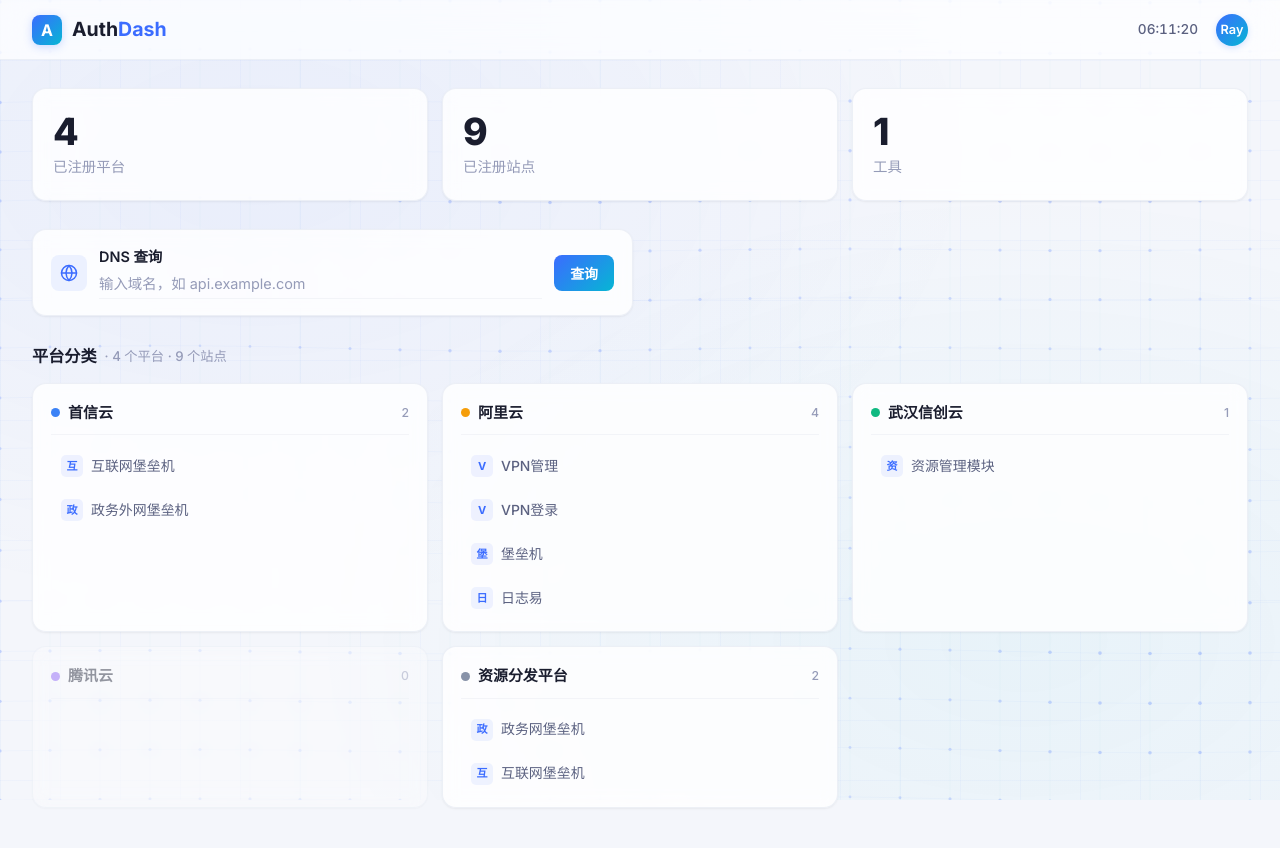
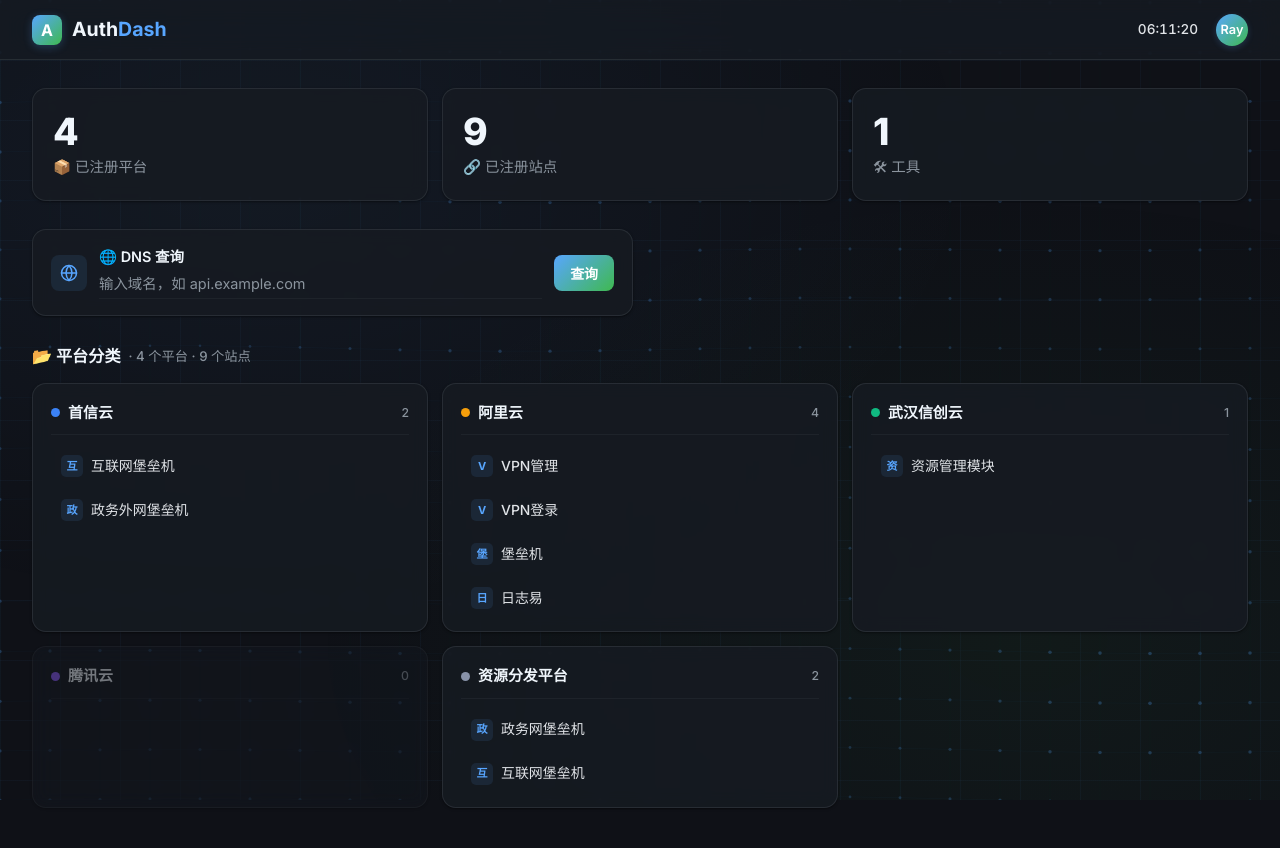
Before and after one commit to 314062304/AuthDash, a FastAPI app: page / in a window 1280 px wide. Run offline with FastAPI, Linux system fonts and the light colour scheme.

Commit message:
暗色科技风主题实装
- CSS变量整体切换为暗色：#0f1117背景，#161b22卡片，#58a6ff主色
- 添加暗色网格背景（body::after，60px 暗蓝网格）
- 更新wave canvas颜色适配暗色（蓝+绿）
- 统计标签添加emoji：📦🔗🛠
- 工具和分类标题添加emoji：🌐📂
- 替换硬编码的浅色背景为CSS变量
- 移除浅色主题遗留的rgba(250,251,254)等值

Co-Authored-By: Claude Opus 4.8 <noreply@anthropic.com>

```diff
--- a/static/style.css
+++ b/static/style.css
@@ -1,23 +1,23 @@
 /* ============================================================
-   AuthDash — Light Tech Theme
+   AuthDash — Dark Tech Theme
    ============================================================ */
 :root {
-  --bg: #f4f6fb;
-  --bg-card: rgba(255,255,255,0.82);
-  --bg-elevated: rgba(250,251,254,0.8);
-  --bg-glass: rgba(255,255,255,0.72);
-  --border: rgba(226,230,240,0.6);
-  --border-light: rgba(238,240,246,0.7);
-  --text: #1a1d2e;
-  --text-secondary: #5b6180;
-  --text-muted: #959bb8;
-  --accent: #3b6cff;
-  --accent-light: #6b8fff;
-  --accent-bg: rgba(59,108,255,0.08);
-  --gradient-1: #3b6cff;
-  --gradient-2: #06b6d4;
-  --shadow-sm: 0 1px 3px rgba(0,0,0,0.04), 0 1px 2px rgba(0,0,0,0.03);
-  --shadow-md: 0 4px 16px rgba(0,0,0,0.05), 0 2px 8px rgba(0,0,0,0.03);
+  --bg: #0f1117;
+  --bg-card: rgba(22,27,34,0.88);
+  --bg-elevated: rgba(22,27,34,0.92);
+  --bg-glass: rgba(22,27,34,0.85);
+  --border: rgba(48,54,61,0.7);
+  --border-light: rgba(33,38,45,0.8);
+  --text: #f0f6fc;
+  --text-secondary: #e1e4e8;
+  --text-muted: #8b949e;
+  --accent: #58a6ff;
+  --accent-light: #79c0ff;
+  --accent-bg: rgba(88,166,255,0.1);
+  --gradient-1: #58a6ff;
+  --gradient-2: #3fb950;
+  --shadow-sm: 0 1px 3px rgba(0,0,0,0.3), 0 1px 2px rgba(0,0,0,0.2);
+  --shadow-md: 0 4px 16px rgba(0,0,0,0.4), 0 2px 8px rgba(0,0,0,0.25);
   --radius: 12px;
   --radius-lg: 18px;
   --radius-full: 999px;
@@ -38,7 +38,7 @@ body {
 ::-webkit-scrollbar { width: 4px; }
 ::-webkit-scrollbar-track { background: transparent; }
 ::-webkit-scrollbar-thumb { background: var(--border); border-radius: 4px; }
-::selection { background: rgba(59,108,255,0.15); }
+::selection { background: rgba(88,166,255,0.15); }
 
 /* ===== Body background ===== */
 body::before {
@@ -46,8 +46,8 @@ body::before {
   position: fixed;
   inset: 0;
   background-image:
-    radial-gradient(ellipse at 20% 20%, rgba(59,108,255,0.06) 0%, transparent 50%),
-    radial-gradient(ellipse at 80% 80%, rgba(6,182,212,0.05) 0%, transparent 50%);
+    radial-gradient(ellipse at 20% 20%, rgba(88,166,255,0.06) 0%, transparent 50%),
+    radial-gradient(ellipse at 80% 80%, rgba(63,185,80,0.05) 0%, transparent 50%);
   pointer-events: none;
   z-index: 0;
 }
@@ -55,8 +55,8 @@ body::after {
   content: '';
   position: fixed;
   inset: 0;
-  background-image: linear-gradient(rgba(59,108,255,0.03) 1px, transparent 1px),
-                    linear-gradient(90deg, rgba(59,108,255,0.03) 1px, transparent 1px);
+  background-image: linear-gradient(rgba(88,166,255,0.04) 1px, transparent 1px),
+                    linear-gradient(90deg, rgba(88,166,255,0.04) 1px, transparent 1px);
   background-size: 60px 60px;
   pointer-events: none;
   z-index: 0;
@@ -100,7 +100,7 @@ body::after {
   border-radius: 8px;
   display: flex; align-items: center; justify-content: center;
   color: #fff; font-size: 16px; font-weight: 700;
-  box-shadow: 0 2px 8px rgba(59,108,255,0.25);
+  box-shadow: 0 2px 8px rgba(88,166,255,0.25);
   flex-shrink: 0;
 }
 .accent-text { color: var(--accent); }
@@ -121,7 +121,7 @@ body::after {
   background: linear-gradient(135deg, var(--gradient-1), var(--gradient-2));
   display: flex; align-items: center; justify-content: center;
   color: #fff; font-size: 0.75rem; font-weight: 600;
-  box-shadow: 0 2px 6px rgba(59,108,255,0.2);
+  box-shadow: 0 2px 6px rgba(88,166,255,0.2);
   flex-shrink: 0;
 }
 
--- a/templates/index.html
+++ b/templates/index.html
@@ -37,15 +37,15 @@
       <div class="stats-row">
         <div class="stat-card">
           <div class="stat-num" id="stat-platforms">-</div>
-          <div class="stat-label">已注册平台</div>
+          <div class="stat-label">📦 已注册平台</div>
         </div>
         <div class="stat-card">
           <div class="stat-num" id="stat-sites">-</div>
-          <div class="stat-label">已注册站点</div>
+          <div class="stat-label">🔗 已注册站点</div>
         </div>
         <div class="stat-card">
           <div class="stat-num" id="stat-tools">-</div>
-          <div class="stat-label">工具</div>
+          <div class="stat-label">🛠 工具</div>
         </div>
       </div>
 
@@ -56,7 +56,7 @@
             <svg viewBox="0 0 24 24" fill="none" stroke="currentColor" stroke-width="2" stroke-linecap="round" stroke-linejoin="round"><circle cx="12" cy="12" r="10"/><path d="M2 12h20"/><path d="M12 2a15.3 15.3 0 014 10 15.3 15.3 0 01-4 10 15.3 15.3 0 01-4-10 15.3 15.3 0 014-10z"/></svg>
           </div>
           <div class="tool-body">
-            <div class="tool-name">DNS 查询</div>
+            <div class="tool-name">🌐 DNS 查询</div>
             <input type="text" id="dns-input" placeholder="输入域名，如 api.example.com">
           </div>
           <button class="btn-primary" id="dns-btn" style="padding:8px 16px;font-size:0.82rem;">查询</button>
@@ -66,7 +66,7 @@
 
       <!-- Platform grid -->
       <div class="section-label">
-        平台分类 <span class="count" id="platform-count">· 加载中…</span>
+        📂 平台分类 <span class="count" id="platform-count">· 加载中…</span>
       </div>
       <div class="platform-grid" id="platform-grid">
         <div class="loading-pulse">加载平台分类…</div>
@@ -187,7 +187,7 @@
           ctx.beginPath();
           ctx.moveTo(p.ox, p.oy + p.z);
           ctx.lineTo(pr.ox, pr.oy + pr.z);
-          ctx.strokeStyle = `rgba(59,108,255,${op * 0.2})`;
+          ctx.strokeStyle = `rgba(88,166,255,${op * 0.2})`;
           ctx.lineWidth = 0.5;
           ctx.stroke();
         }
@@ -199,7 +199,7 @@
           ctx.beginPath();
           ctx.moveTo(p.ox, p.oy + p.z);
           ctx.lineTo(pd.ox, pd.oy + pd.z);
-          ctx.strokeStyle = `rgba(6,182,212,${op * 0.17})`;
+          ctx.strokeStyle = `rgba(63,185,80,${op * 0.17})`;
           ctx.lineWidth = 0.5;
           ctx.stroke();
         }
@@ -211,7 +211,7 @@
       const size = 1.2 + (p.z + 6) / 18 * 1.2;
       ctx.beginPath();
       ctx.arc(p.ox, p.oy + p.z, size, 0, Math.PI * 2);
-      ctx.fillStyle = `rgba(59,108,255,${opacity * 0.5})`;
+      ctx.fillStyle = `rgba(88,166,255,${opacity * 0.5})`;
       ctx.fill();
     }
   }
```
Also changed, not shown: other parts of static/style.css (+13 -13 lines).
